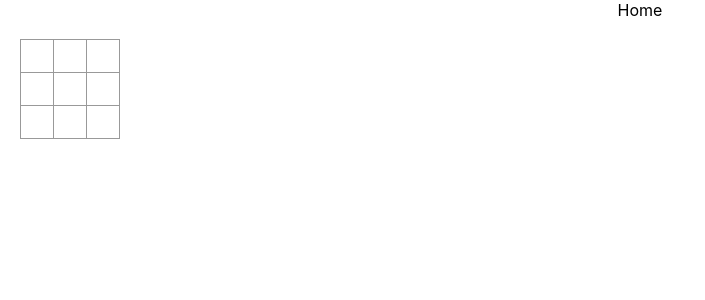
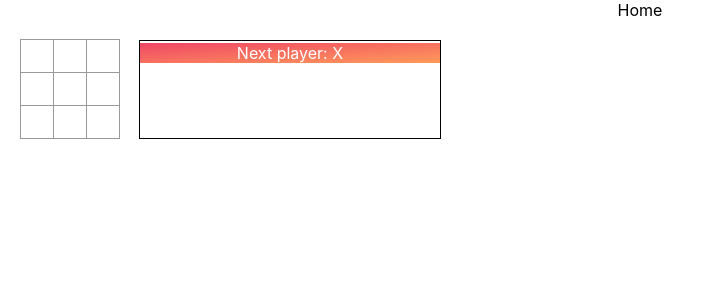
Before and after one commit to matsola-sv/tictactoe-rxn, a React (Create React App) app: page / in a window 1280 px wide. Shown: the top 300 px of the page, without its empty margins (0-705 px from the left). Built offline with nearby package versions, Linux system fonts and the light colour scheme; the HTML template or start-up script is replaced by a standard one.

Commit message:
Tictactoe. Statuses of the game. Show next player

```diff
--- a/src/assets/css/TicTacToe.css
+++ b/src/assets/css/TicTacToe.css
@@ -1,9 +1,3 @@
-.game {
-    display: flex;
-    flex-direction: row;
-    margin: 20px;
-}
-
 .board-row:after {
     clear: both;
     content: "";
@@ -36,3 +30,43 @@
 .square.selected-line {
     background-color: green;
 }
+
+.game {
+    display: flex;
+    flex-direction: row;
+    margin: 20px;
+}
+
+.game-info {
+    margin-left: 20px;
+    border: 1px solid;
+    width: 300px;
+}
+
+.game-info .status {
+    width: 100%;
+    padding: 2px 0;
+}
+
+.game-info .status .text {
+    text-align: center;
+}
+
+.status {
+    margin-bottom: 10px;
+}
+
+.status .victory {
+    background-color: #c2fbd7;
+    color: green;
+}
+
+.status .draw {
+    background-color: #6E6D70;
+    color: #DFDEDF;
+}
+
+.status .next {
+    background: linear-gradient(to bottom right, #EF4765, #FF9A5A);
+    color: #FFFFFF;
+}
--- a/src/components/tictactoe/game.tsx
+++ b/src/components/tictactoe/game.tsx
@@ -1,8 +1,9 @@
-import {FC, useState} from "react";
+import {FC, ReactElement, useState} from "react";
 import '../../assets/css/TicTacToe.css';
 import {T3SquareType, T3Board} from "./board";
+import {T3NextMoveStatus} from "./game/status/nextMove";
 
-interface T3PlayerI {
+export interface T3PlayerI {
     name: string
 }
 
@@ -92,6 +93,13 @@ export const T3Game: FC = () =>  {
         });
     }
 
+    /**
+     * The status of the game on the current move changes when moving through the history of moves
+     */
+    const renderStatus = (): ReactElement => {
+        return <T3NextMoveStatus player={getPlayer()}/>
+    }
+
     // Prepare squares before rendering
     const preparedSquares: T3SquareType[] = getSquares()
         .map(player => player === null ? player: player.name);
@@ -106,6 +114,13 @@ export const T3Game: FC = () =>  {
                          selectedLine={[]}
                 />
             </div>
+            <div className="game-info">
+                <div className="status">
+                    <div className="text">
+                        {renderStatus()}
+                    </div>
+                </div>
+            </div>
         </div>
     );
 }
--- /dev/null
+++ b/src/components/tictactoe/game/status/nextMove.tsx
@@ -0,0 +1,14 @@
+import React, {FC} from "react";
+import {T3PlayerI} from "../../game";
+
+interface NextStatusPropsI {
+    player: T3PlayerI
+}
+
+export const T3NextMoveStatus: FC<NextStatusPropsI> = (props) => {
+    return (
+        <div className="next">
+            Next player: {props.player.name}
+        </div>
+    );
+}
```
Also changed, not shown: src/components/tictactoe/game/status/draw.tsx (added, +17 -0 lines), src/components/tictactoe/game/status/victory.tsx (added, +14 -0 lines).
